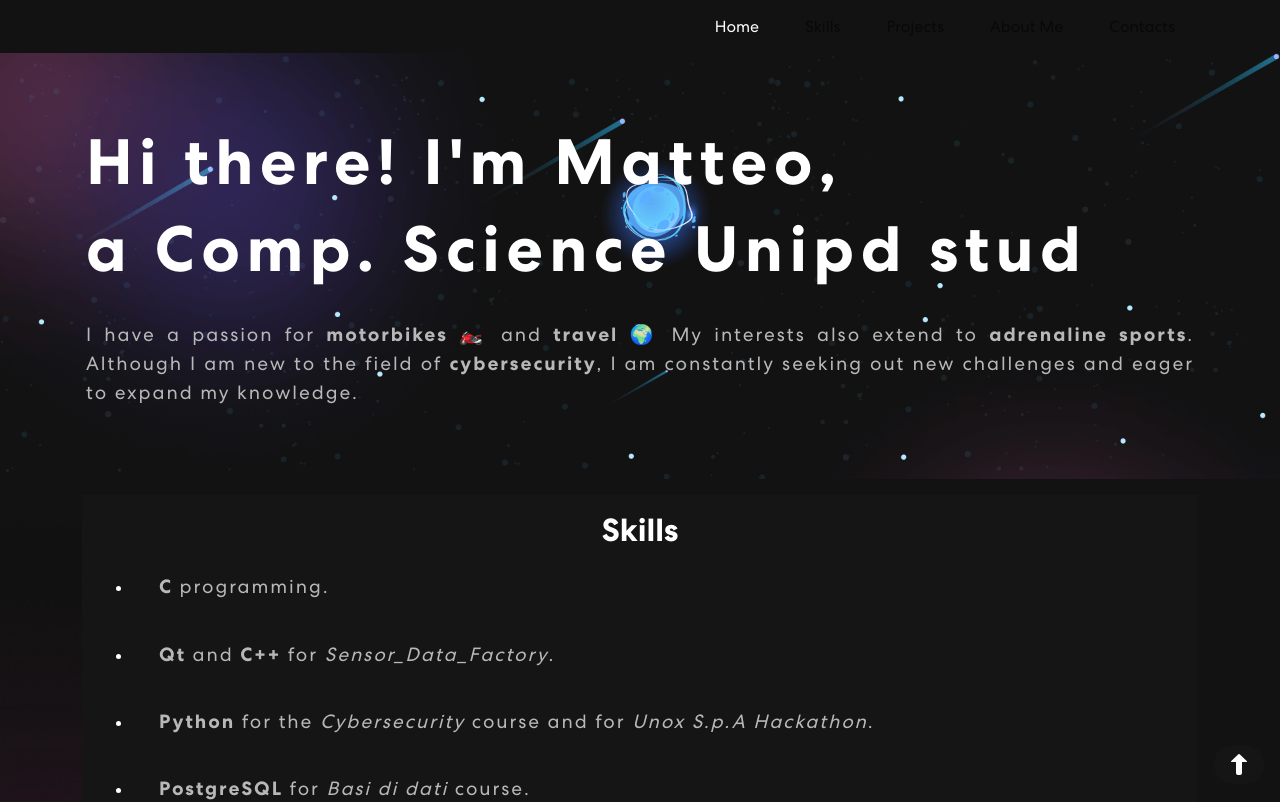
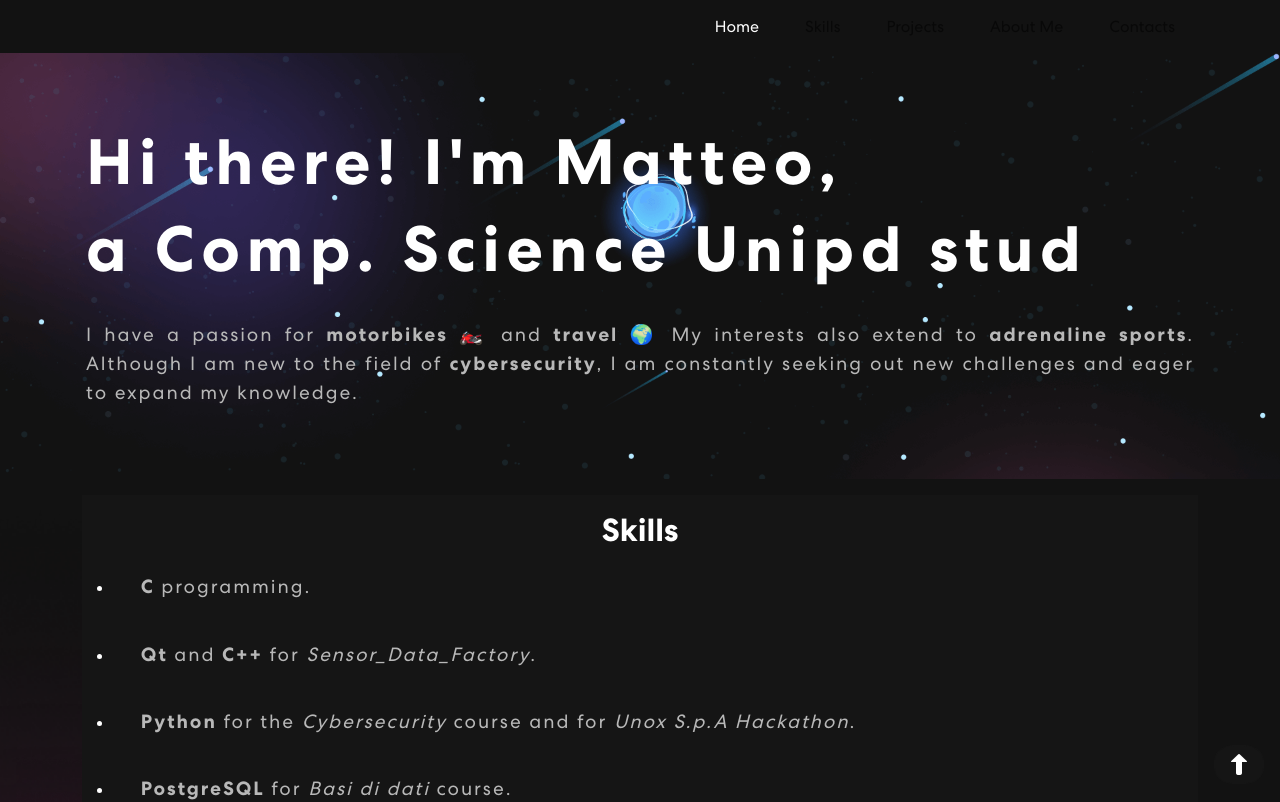
Before and after one commit to tiozzom4tteo/Portfolio, a React (Create React App) app: page / in a window 1280 px wide. Shown: the top 802 px of the page. Built offline with nearby package versions, Linux system fonts and the light colour scheme.

Commit message:
change skills position

```diff
--- a/src/App.css
+++ b/src/App.css
@@ -253,7 +253,7 @@ p.danger {
 
 .university-skills {
   list-style: disc;
-  margin: 0 2em 0 1.2em;
+  margin: 0 1em 0 0;
 }
 
 /************ Projects Css ************/
```
